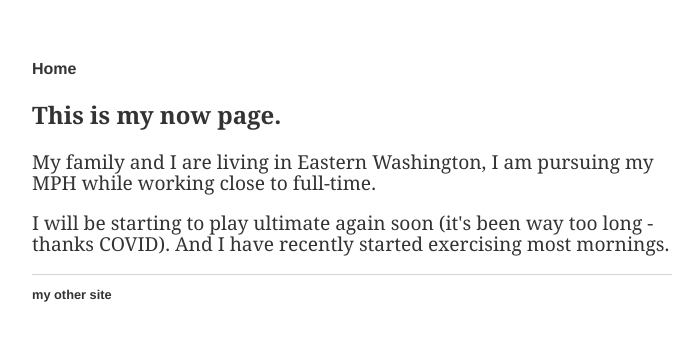
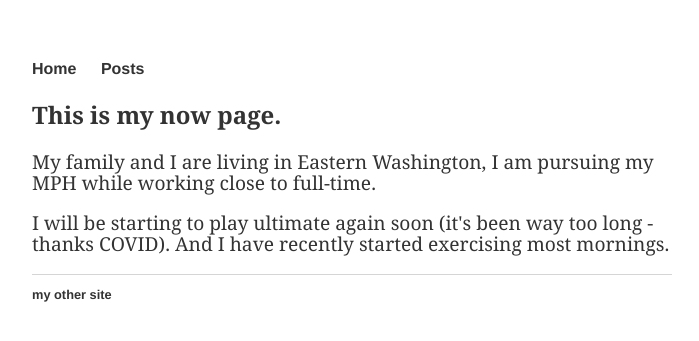
Before and after one commit to rjd712/rjd712.github.io, a Jekyll site: the page built from now/index.html, in a window 1280 px wide. Shown: the top 341 px of the page, without its empty margins (288-987 px from the left). Built offline with Jekyll 4.4.1, drawn with Linux system fonts in a browser that asks for light colours.

Commit message:
Update default.html
Attempt to add posts link.

```diff
--- a/_layouts/default.html
+++ b/_layouts/default.html
@@ -9,6 +9,7 @@
 			<nav>
 	    		<ul>
 	        		<li><a href="/">Home</a></li>
+				<li><a href="/Posts">Posts</a></li>
 	    		</ul>
 			</nav>
 			<div class="container">
```
